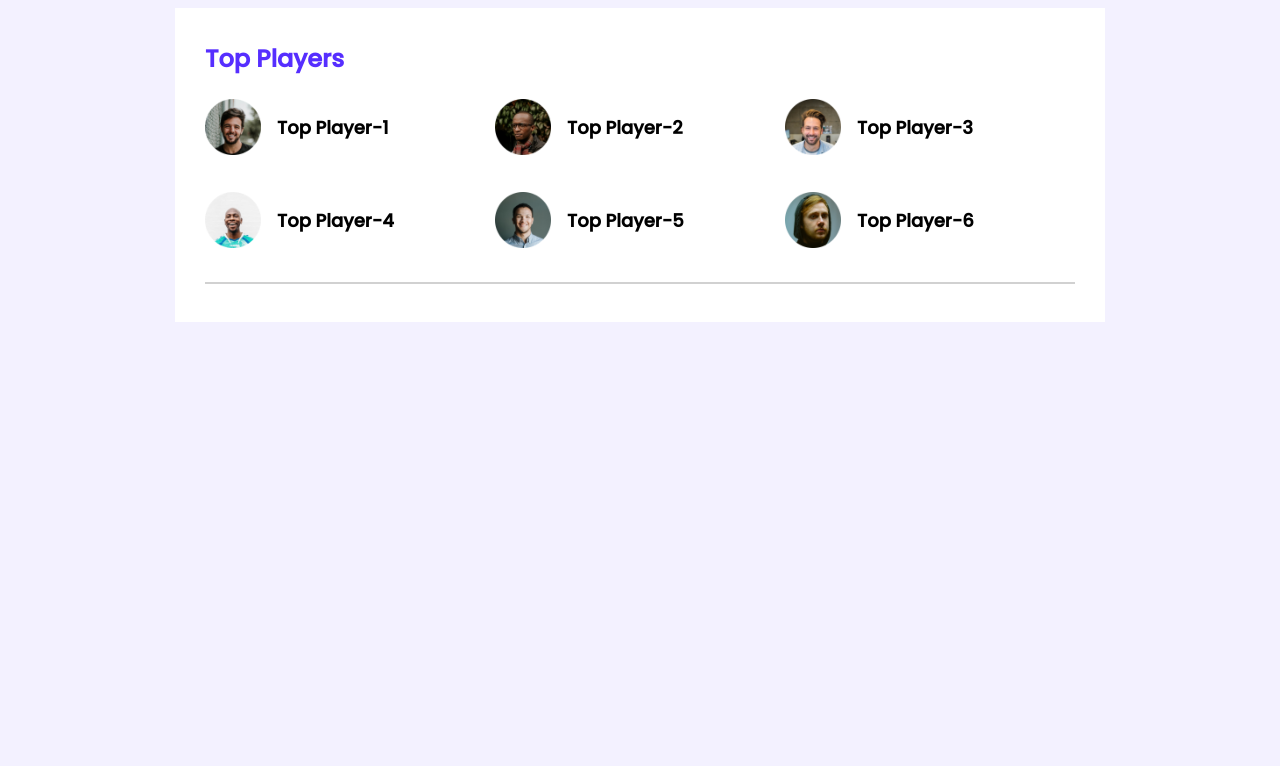
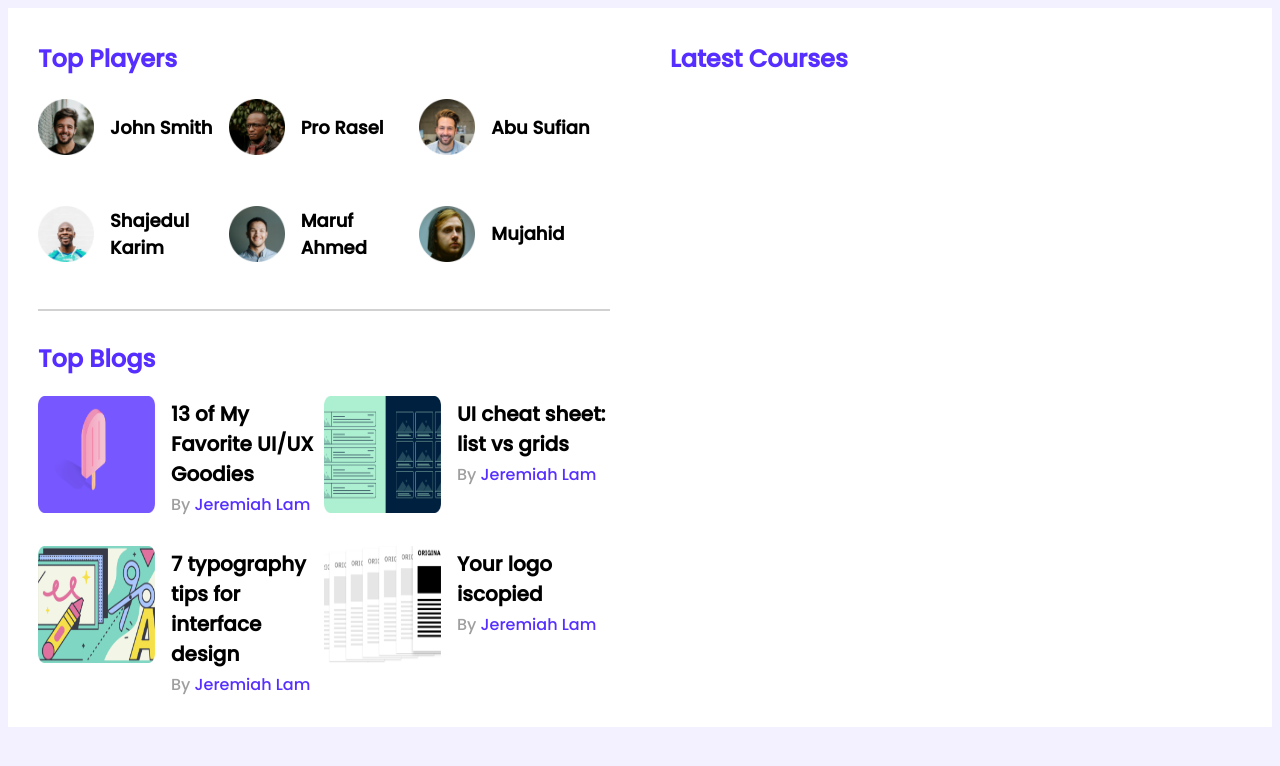
Before and after one commit to iazadur/leader-board, a plain HTML site: page index.html in a window 1280 px wide. Drawn offline with Linux system fonts and the light colour scheme.

Commit message:
top section complete

```diff
--- a/index.html
+++ b/index.html
@@ -1,5 +1,6 @@
 <!DOCTYPE html>
 <html lang="en">
+
 <head>
     <meta charset="UTF-8">
     <meta http-equiv="X-UA-Compatible" content="IE=edge">
@@ -7,6 +8,7 @@
     <title>Leader Board | iazadur </title>
     <link rel="stylesheet" href="styles/style.css">
 </head>
+
 <body>
     <!-- Header start  -->
     <header>
@@ -22,33 +24,79 @@
                 <div class="players">
                     <div class="player">
                         <img src="images/players/player-1.png" alt="">
-                        <h3 class="player-name">Top Player-1</h3>
+                        <h3 class="player-name">John Smith</h3>
                     </div>
                     <div class="player">
                         <img src="images/players/player-2.png" alt="">
-                        <h3 class="player-name">Top Player-2</h3>
+                        <h3 class="player-name">Pro Rasel</h3>
                     </div>
                     <div class="player">
                         <img src="images/players/player-3.png" alt="">
-                        <h3 class="player-name">Top Player-3</h3>
+                        <h3 class="player-name">Abu Sufian</h3>
                     </div>
                     <div class="player">
                         <img src="images/players/player-4.png" alt="">
-                        <h3 class="player-name">Top Player-4</h3>
+                        <h3 class="player-name">Shajedul Karim</h3>
                     </div>
                     <div class="player">
                         <img src="images/players/player-5.png" alt="">
-                        <h3 class="player-name">Top Player-5</h3>
+                        <h3 class="player-name">Maruf Ahmed</h3>
                     </div>
                     <div class="player">
                         <img src="images/players/player-6.png" alt="">
-                        <h3 class="player-name">Top Player-6</h3>
+                        <h3 class="player-name">Mujahid</h3>
                     </div>
                 </div>
             </div>
             <hr>
+            <div class="top-blogs">
+                <h2 class="section-title">Top Blogs</h2>
+                <div class="blogs">
+                    <article class="blog">
+                        <div class="thumbnail">
+                            <img src="images/blogs/blog-1.png" alt="">
+                        </div>
+                        <div class="blog-info">
+                            <h3 class="blog-title">13 of My Favorite UI/UX Goodies</h3>
+                            <p class="blog-author">By <a href="">Jeremiah Lam</a></p>
+                        </div>
+                    </article>
+                    <article class="blog">
+                        <div class="thumbnail">
+                            <img src="images/blogs/blog-2.png" alt="">
+                        </div>
+                        <div class="blog-info">
+                            <h3 class="blog-title">UI cheat sheet: list vs grids</h3>
+                            <p class="blog-author">By <a href="">Jeremiah Lam</a></p>
+                        </div>
+                    </article>
+                    <article class="blog">
+                        <div class="thumbnail">
+                            <img src="images/blogs/blog-3.png" alt="">
+                        </div>
+                        <div class="blog-info">
+                            <h3 class="blog-title">7 typography tips for interface design</h3>
+                            <p class="blog-author">By <a href="">Jeremiah Lam</a></p>
+                        </div>
+                    </article>
+                    <article class="blog">
+                        <div class="thumbnail">
+                            <img src="images/blogs/blog-4.png" alt="">
+                        </div>
+                        <div class="blog-info">
+                            <h3 class="blog-title">Your logo iscopied</h3>
+                            <p class="blog-author">By <a href="">Jeremiah Lam</a></p>
+                        </div>
+                    </article>
+                </div>
+            </div>
 
+        </section>
+        <!-- Latest Courses  -->
+        <section class="container">
+            <h2 class="section-title">Latest Courses</h2>
         </section>
     </main>
 </body>
+
 </html>
--- a/styles/style.css
+++ b/styles/style.css
@@ -33,6 +33,7 @@ main{
 
 hr{
     border: 1px solid #D1D1D1;
+    margin-bottom: 30px;
 }
 /* top players style  */
 
@@ -61,3 +62,40 @@ hr{
     margin-left: 16px;
     font-size: 18px;
 }
+
+/* ------------------------
+    Top blogs styles
+-------------------------- */
+.blogs{
+    display: grid;
+    grid-template-columns: repeat(2, 1fr);
+    grid-row-gap: 26px;
+}
+.blog{
+    display: flex;
+}
+
+.blog .thumbnail img{
+    width: 117px;
+    height: 117px;
+}
+.blog-info{
+    margin-left: 16px;
+}
+.blog-title{
+    font-size: 20px;
+    margin: 3px 0px;
+}
+.blog-author{
+    color: #9F9F9F;
+    font-size: 16px;
+    margin: 0px;
+}
+.blog-author a{
+    color: #562EFF;
+    text-decoration: none;
+    margin: 0;
+}
+.blog-info p{
+
+}
```
